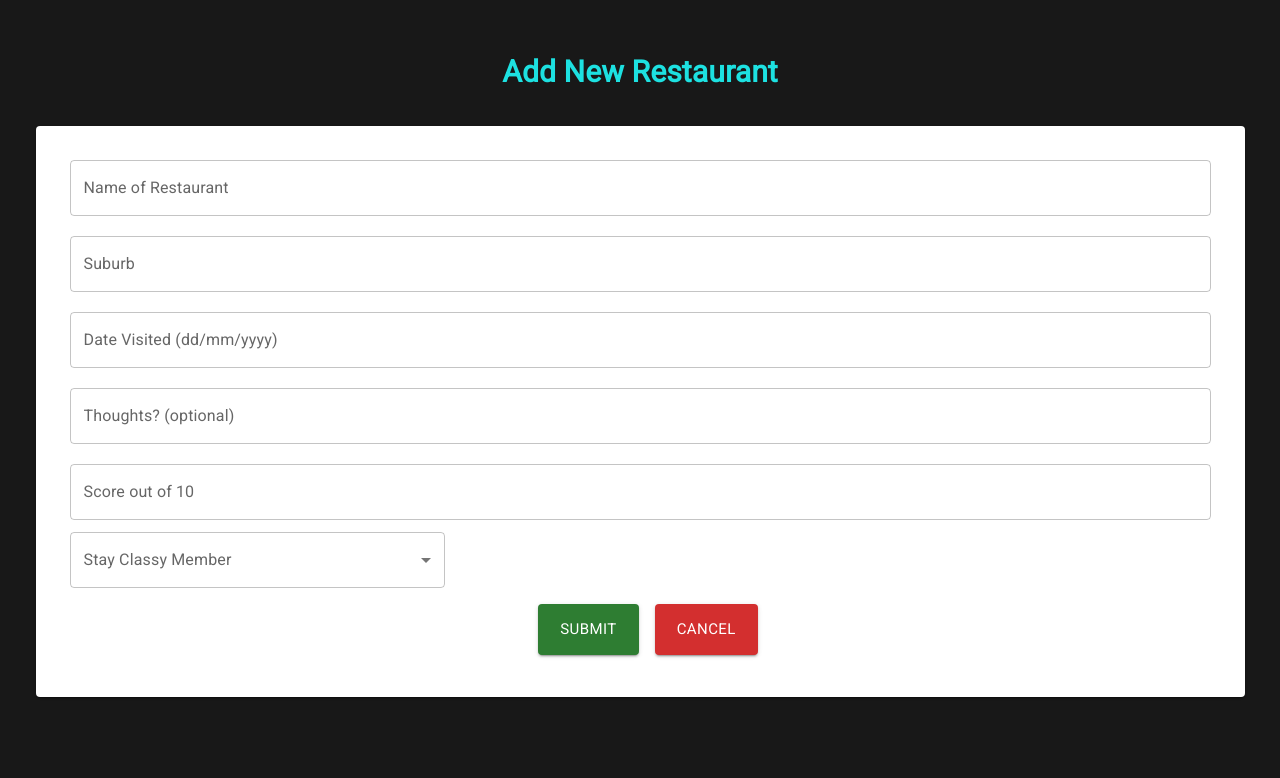
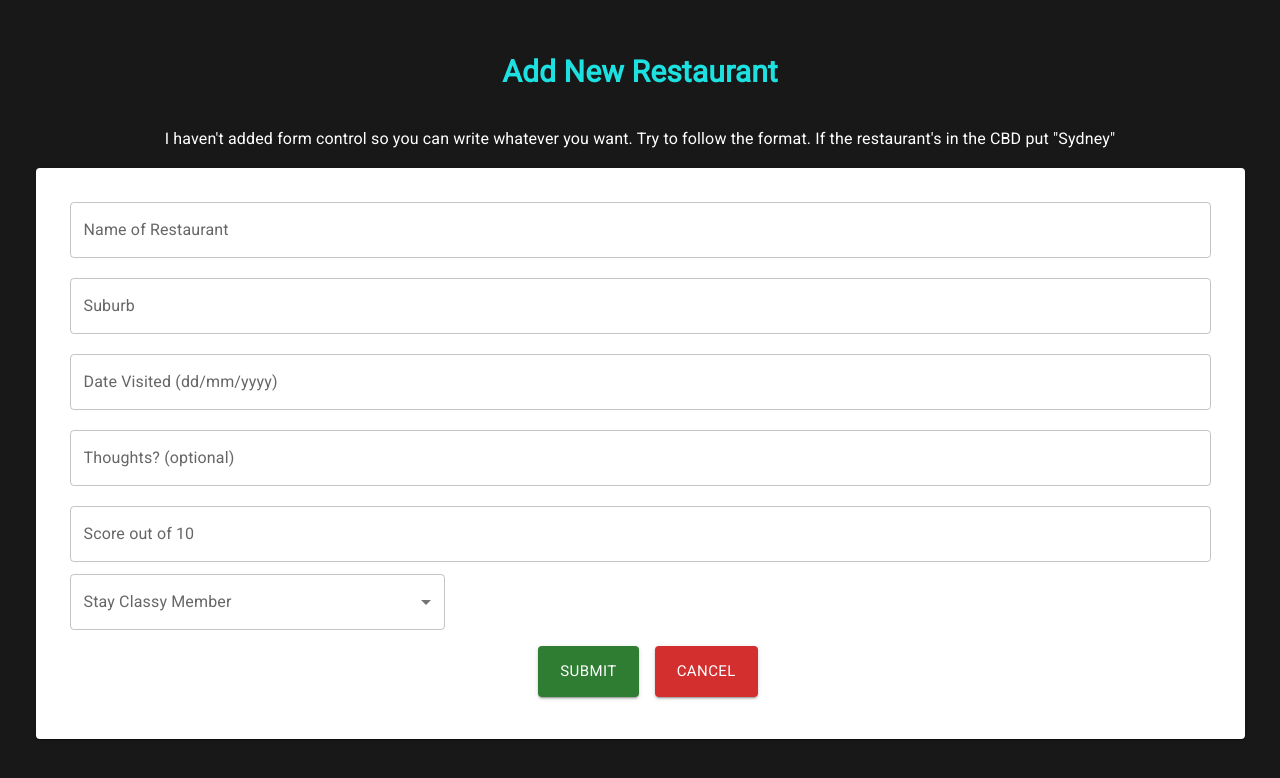
Before and after one commit to Jevelry/restaurant-tracker-frontend, a React (Create React App) app: page /form in a window 1280 px wide. Shown: the top 778 px of the page. Built offline with nearby package versions, Linux system fonts and the light colour scheme; a web font is replaced by a local one.

Commit message:
added form warning mesage

```diff
--- a/src/components/form/form.css
+++ b/src/components/form/form.css
@@ -10,6 +10,10 @@
 .button-wrapper {
     display: flex;
     margin: 1em;
+}
+.descriptions {
+    color: white;
+    font-size: 80%;
 }
 .text {
     line-height: 5px;
--- a/src/components/form/form.jsx
+++ b/src/components/form/form.jsx
@@ -53,6 +53,9 @@ const Form = ({setOpen}) =>  {
         <div className="main">
         <Typography variant="h6" align="center" margin="dense">
             <p className="title">Add New Restaurant</p>
+            <p className="descriptions">I haven't added form control so you can
+            write whatever you want. Try to follow the format. If the restaurant's
+            in the CBD put "Sydney"</p>
           </Typography>
              <Paper className='main'>
                 <Box px={3} py={2}>
```
